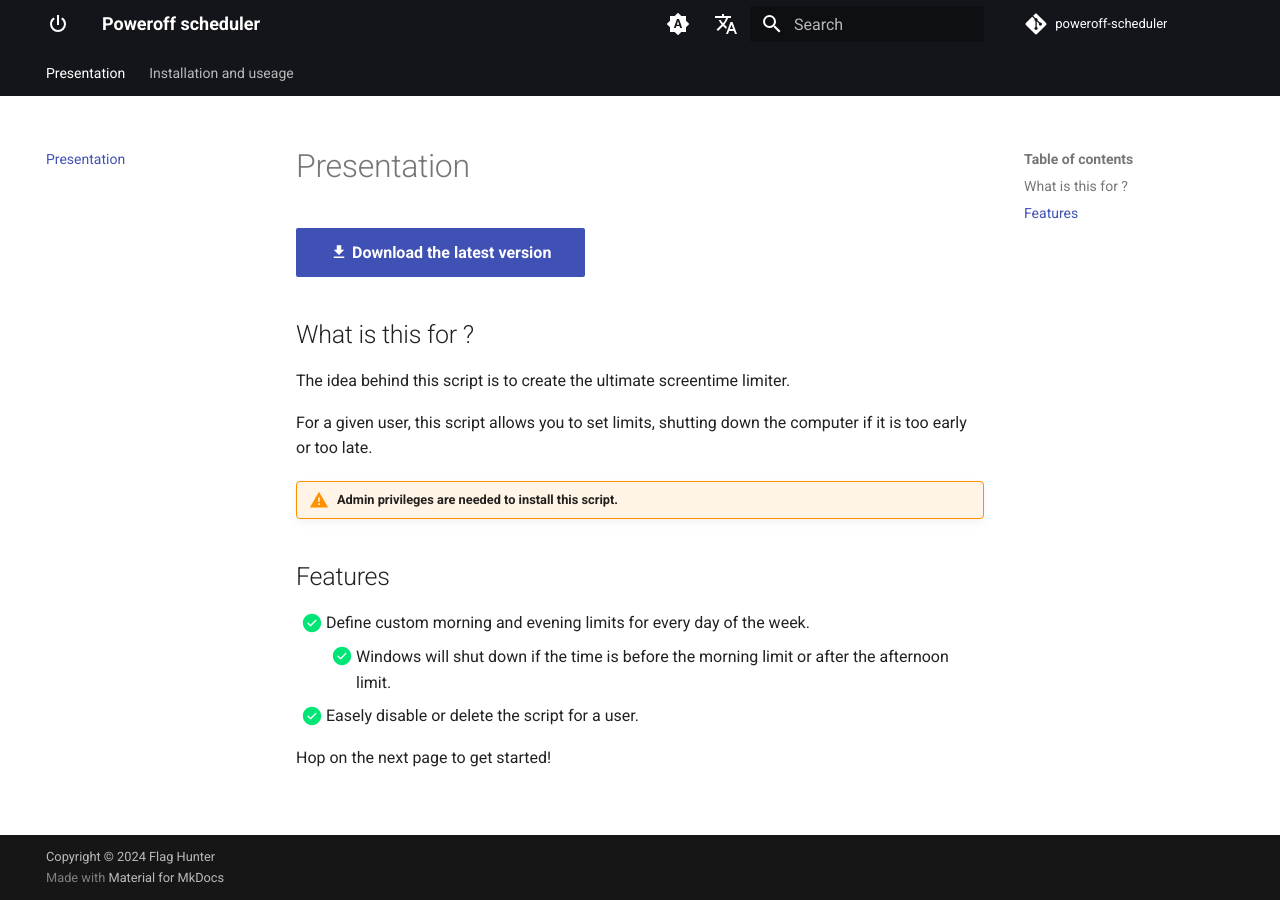
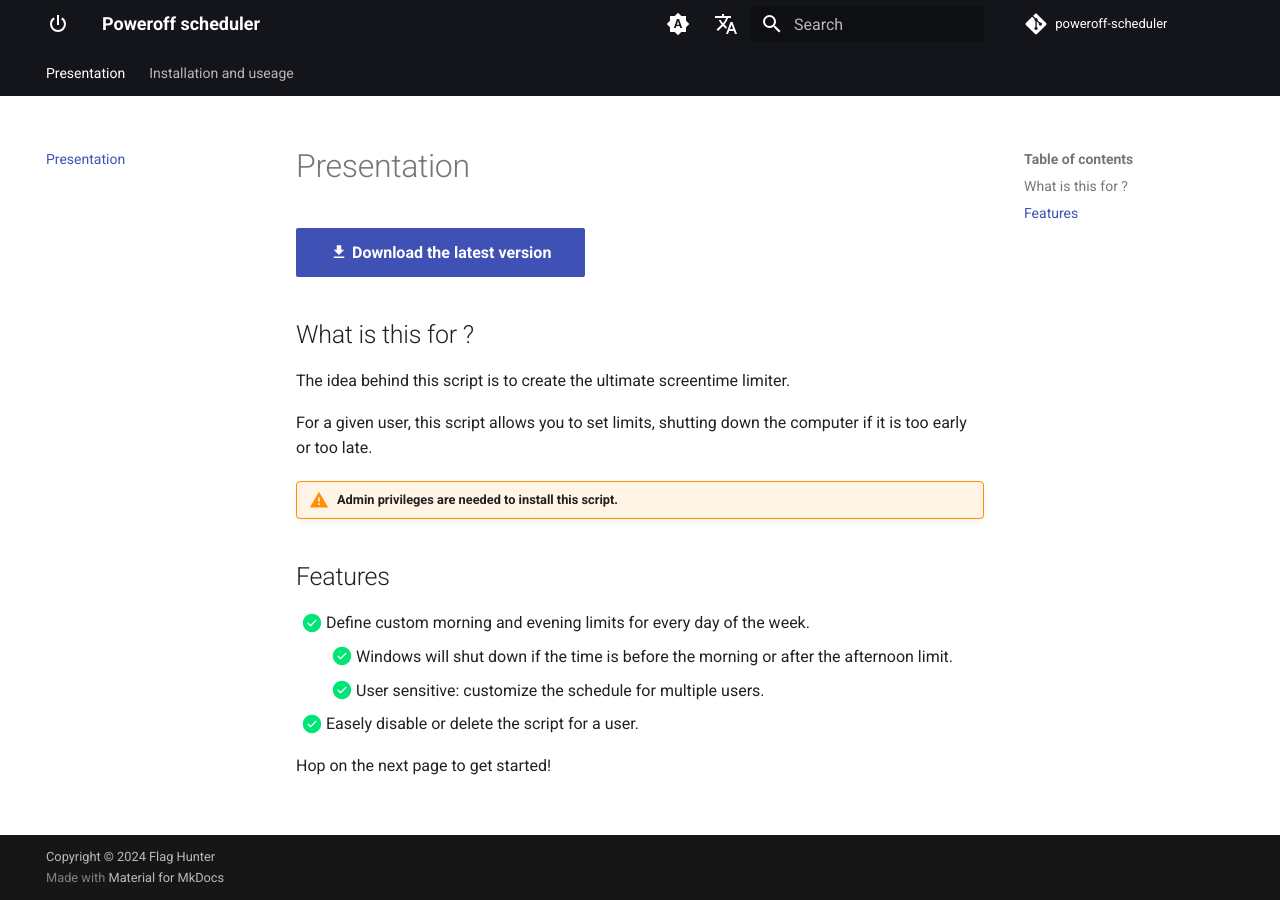
Before and after one commit to FlagHunter01/poweroff-scheduler, an MkDocs documentation site: the page built from docs/index.md, in a window 1280 px wide. Built offline with MkDocs 1.6.1 and Material for MkDocs 9.7.7, drawn with Linux system fonts in a browser that asks for light colours; plug-ins that fetch from the network failed and are left out; comment, search, counter and statistics services are not loaded.

Commit message:
Add point about the scipt being user-sensitive

```diff
--- a/docs/index.md
+++ b/docs/index.md
@@ -16,7 +16,8 @@ For a given user, this script allows you to set limits, shutting down the comput
 ## Features
 
 - [x] Define custom morning and evening limits for every day of the week.
-    - [x] Windows will shut down if the time is before the morning limit or after the afternoon limit.
+    - [x] Windows will shut down if the time is before the morning or after the afternoon limit.
+    - [x] User sensitive: customize the schedule for multiple users.
 - [x] Easely disable or delete the script for a user.
 
 Hop on the next page to get started!
```
